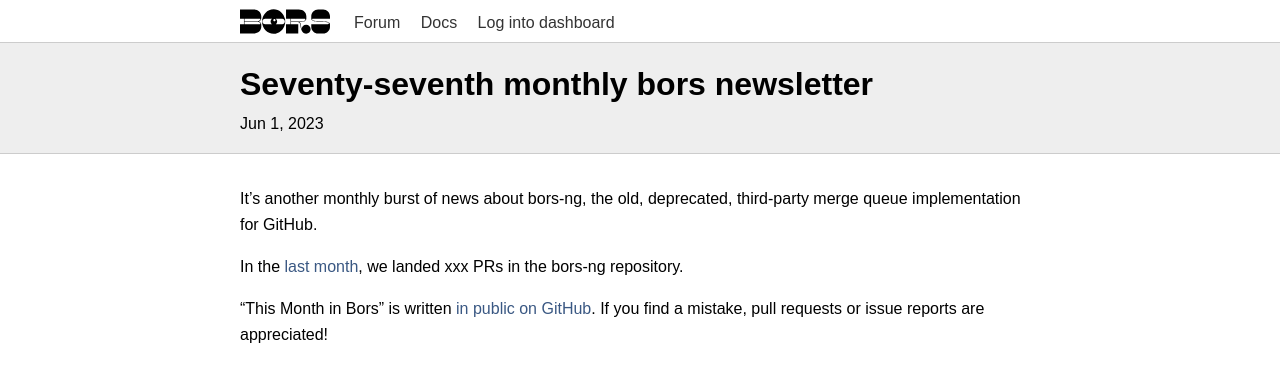
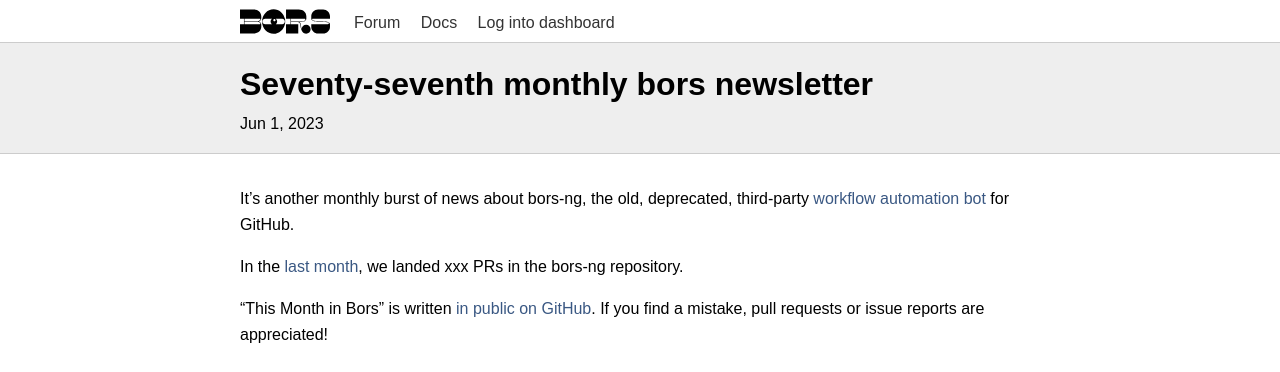
Before and after one commit to bors-ng/bors-ng.github.io, a Jekyll site: the page built from _posts/2023-06-01-tmib-77.md, in a window 1280 px wide. Shown: the top 372 px of the page. Built offline with Jekyll 4.4.1, drawn with Linux system fonts in a browser that asks for light colours.

Commit message:
Update 2023-06-01-tmib-77.md

```diff
--- a/_posts/2023-06-01-tmib-77.md
+++ b/_posts/2023-06-01-tmib-77.md
@@ -6,7 +6,7 @@ summary:    This May, bors-ng is deprecated
 categories: newsletter
 ---
 
-It's another monthly burst of news about bors-ng, the old, deprecated, third-party merge queue implementation for GitHub.
+It's another monthly burst of news about bors-ng, the old, deprecated, third-party [workflow automation bot](https://github.com/lvgl/lv_binding_rust/issues/99) for GitHub.
 
 In the [last month](https://github.com/bors-ng/bors-ng/pulls?q=is%3Apr+is%3Amerged+closed%3A2023-05-01..2023-05-31),
 we landed xxx PRs in the bors-ng repository.
```
